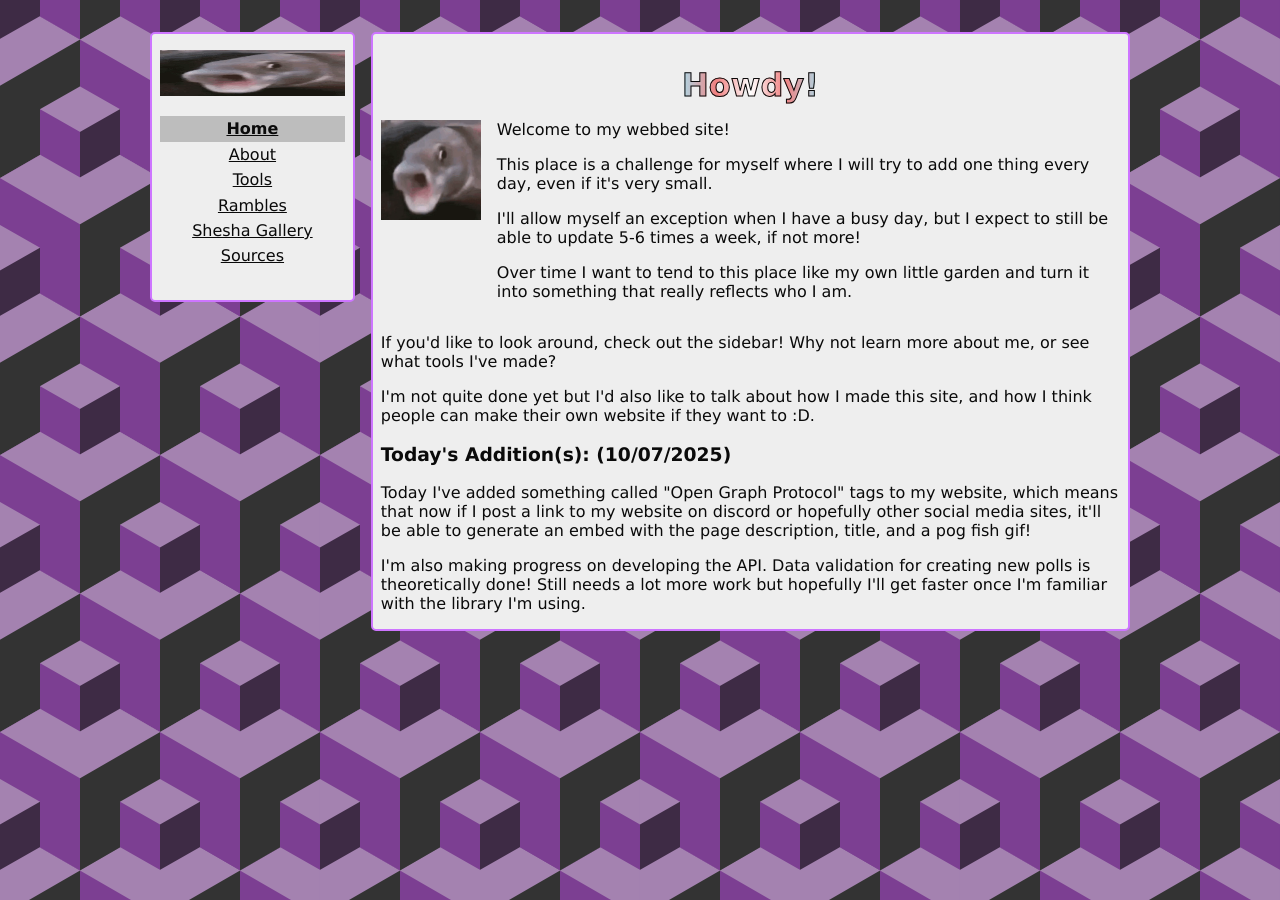
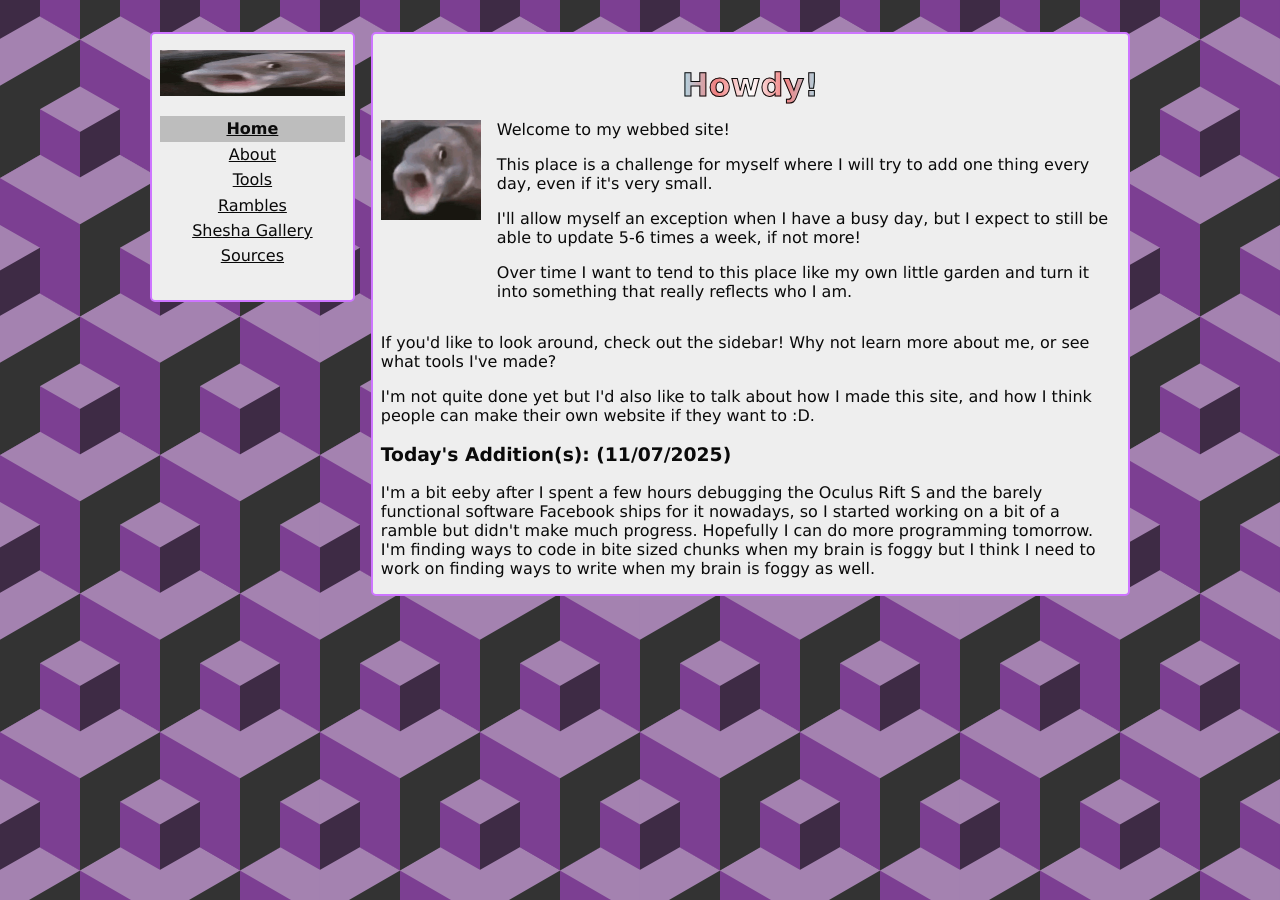
Before and after one commit to haleywm/WebbedSite, a Jekyll site: the page built from src/index.html, in a window 1280 px wide. Built offline with Jekyll 4.4.1, drawn with Linux system fonts in a browser that asks for light colours.

Commit message:
Added daily update

```diff
--- a/src/index.html
+++ b/src/index.html
@@ -22,8 +22,7 @@ description: "Welcome to poggers.au! This is my personal website where I do what
 
 <section>
     <div>
-        <h3>Today's Addition(s): (10/07/2025)</h3>
-        <p>Today I've added something called "Open Graph Protocol" tags to my website, which means that now if I post a link to my website on discord or hopefully other social media sites, it'll be able to generate an embed with the page description, title, and a pog fish gif!</p>
-        <p>I'm also making progress on developing the API. Data validation for creating new polls is theoretically done! Still needs a lot more work but hopefully I'll get faster once I'm familiar with the library I'm using.</p>
+        <h3>Today's Addition(s): (11/07/2025)</h3>
+        <p>I'm a bit eeby after I spent a few hours debugging the Oculus Rift S and the barely functional software Facebook ships for it nowadays, so I started working on a bit of a ramble but didn't make much progress. Hopefully I can do more programming tomorrow. I'm finding ways to code in bite sized chunks when my brain is foggy but I think I need to work on finding ways to write when my brain is foggy as well.</p>
     </div>
 </section>
```
